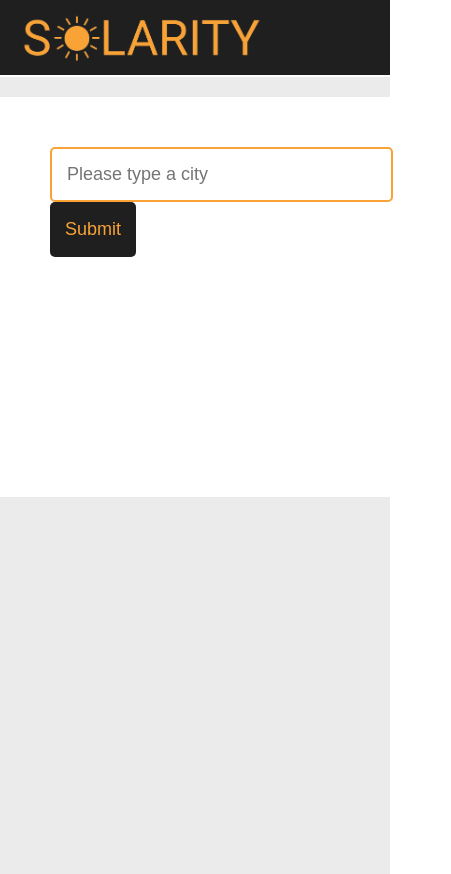
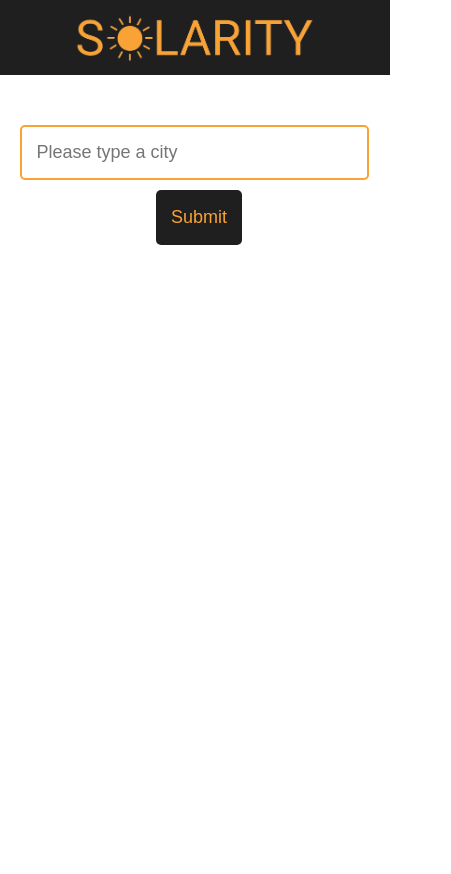
Before and after one commit to sadoffToxir/solarity_front, a React app: page /search in a window 390 px wide. Shown: the whole page, 451 px wide, since content can reach past the window. After the commit the page ends 844 px from the top, so only its background shows below. Built offline with nearby package versions, Linux system fonts and the light colour scheme.

Commit message:
search mobile version

```diff
--- a/package.json
+++ b/package.json
@@ -4,6 +4,7 @@
   "description": "",
   "main": "index.js",
   "scripts": {
+    "postinstall": "ng build",
     "start": "cross-env SERVE=true webpack server",
     "build": "webpack",
     "build-prod": "webpack --mode==production",
--- a/src/components/Header/Header.jsx
+++ b/src/components/Header/Header.jsx
@@ -1,6 +1,6 @@
 import React from 'react';
 import './Header.scss';
-import logo from '../../assets/images/logo.png';
+import logo from '../../assets/images/fullLogo.png';
 import {Link} from "react-router-dom";
 
 const Header = () => {
--- a/src/components/Header/Header.scss
+++ b/src/components/Header/Header.scss
@@ -2,7 +2,6 @@
   width: 100%;
   height: 75px;
   background-color: #1f1f1f;
-  border-bottom: 2px solid #fff;
 
   .container {
     width: 90%;
@@ -23,3 +22,18 @@
     }
   }
 }
+
+@media screen and (max-width: 510px) {
+  .main-header {
+    .container {
+      float: left;
+      width: 100%;
+
+      .logo {
+        width: 245px;
+        float: none;
+        margin: 10px auto 0;
+      }
+    }
+  }
+}
--- a/src/components/Layout/Layout.scss
+++ b/src/components/Layout/Layout.scss
@@ -14,3 +14,35 @@
   }
 
 }
+
+@media screen and (max-width: 850px) {
+  .wrapper {
+    padding: 0;
+    min-height: 100vh;
+    background-color: white;
+
+    main {
+      min-height: 0;
+      height: 100%;
+      margin: 0;
+      width: 90%;
+      padding: 50px 5%;
+    }
+  }
+}
+
+@media screen and (max-width: 400px) {
+  .wrapper {
+    padding: 0;
+    min-height: 100vh;
+    background-color: white;
+
+    main {
+      min-height: 0;
+      height: 100%;
+      margin: 0;
+      width: 90%;
+      padding: 50px 5%;
+    }
+  }
+}
--- a/src/components/Main/Main.jsx
+++ b/src/components/Main/Main.jsx
@@ -47,7 +47,7 @@ const Main = () => {
                     meta,
                   }) => (
                   <>
-                    <input type="text" placeholder="Please type a city" {...field} className={'search-form'}/>
+                    <input type="text" placeholder="Please type a city" {...field} className={'search-input-form'}/>
                     {meta.touched && meta.error && (
                       <div className="error">{meta.error}</div>
                     )}
--- a/src/components/Main/Main.scss
+++ b/src/components/Main/Main.scss
@@ -1,10 +1,10 @@
 .search-form {
 
-  .search-form {
+  .search-input-form {
     font-size: 18px;
     padding: 15px;
-    margin-right: 20px;
-    width: 88%;
+    margin: 0 2%;
+    width: 80%;
     border: 2px solid #f9a236;
     border-radius: 5px;
   }
@@ -24,3 +24,31 @@
     border-radius: 5px;
   }
 }
+
+@media screen and (max-width: 850px) {
+  .search-form {
+    width: 100%;
+    margin-top: 0;
+
+    .search-input-form {
+      width: 70%;
+    }
+  }
+}
+
+@media screen and (max-width: 510px) {
+  .search-form {
+    width: 100%;
+    margin-top: 0;
+
+    .search-input-form {
+      width: 90%;
+      margin: 0;
+    }
+    .search-submit {
+      padding: 17px 15px;
+      margin: 10px 35vw;
+
+    }
+  }
+}
--- a/src/index.html
+++ b/src/index.html
@@ -2,7 +2,9 @@
 <html lang="en">
 <head>
   <meta charset="UTF-8">
-  <title>Title</title>
+  <title>Solarity</title>
+  <meta name="viewport" content="width=device-width, initial-scale=1" />
+  <link rel="shortcut icon" type="image/x-icon" href="./assets/images/logo.png" />
 </head>
 <body>
 
```
Also changed, not shown: src/assets/images/fullLogo.png (added), src/assets/images/logo.png.
